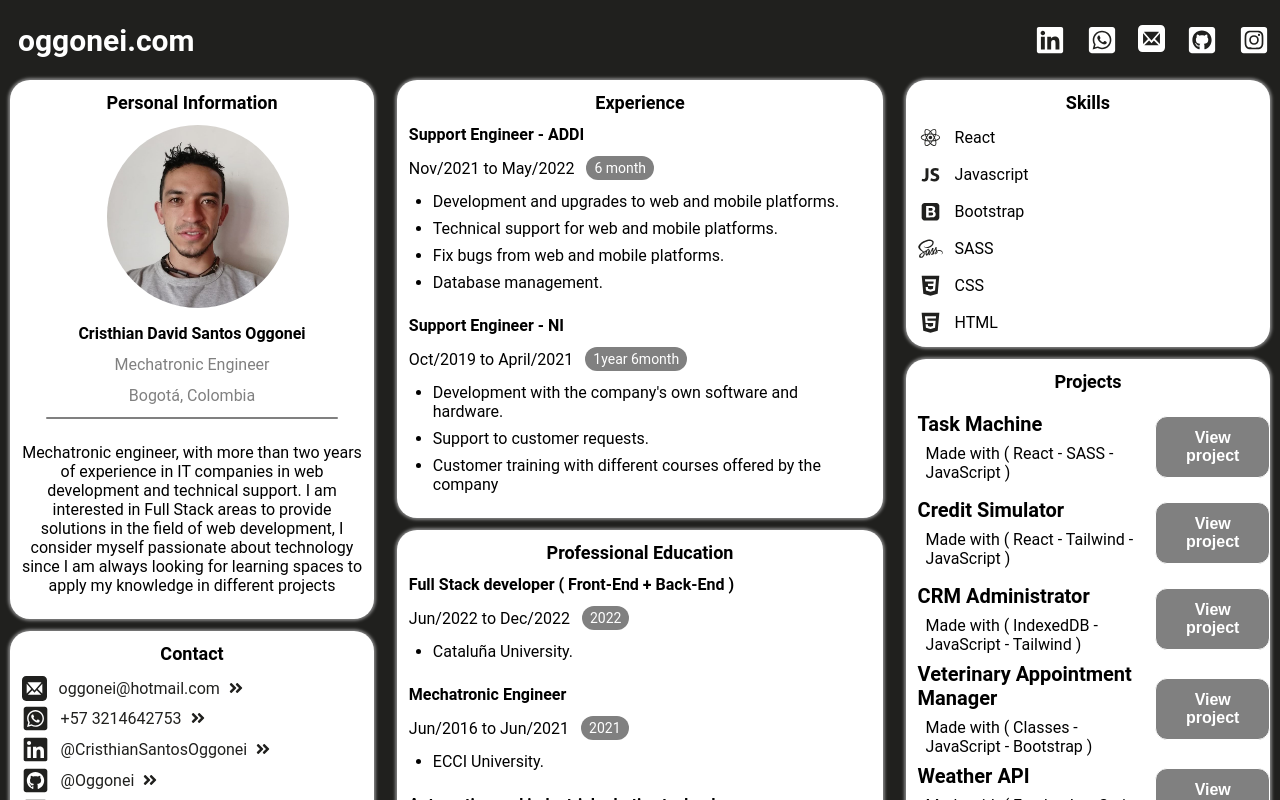
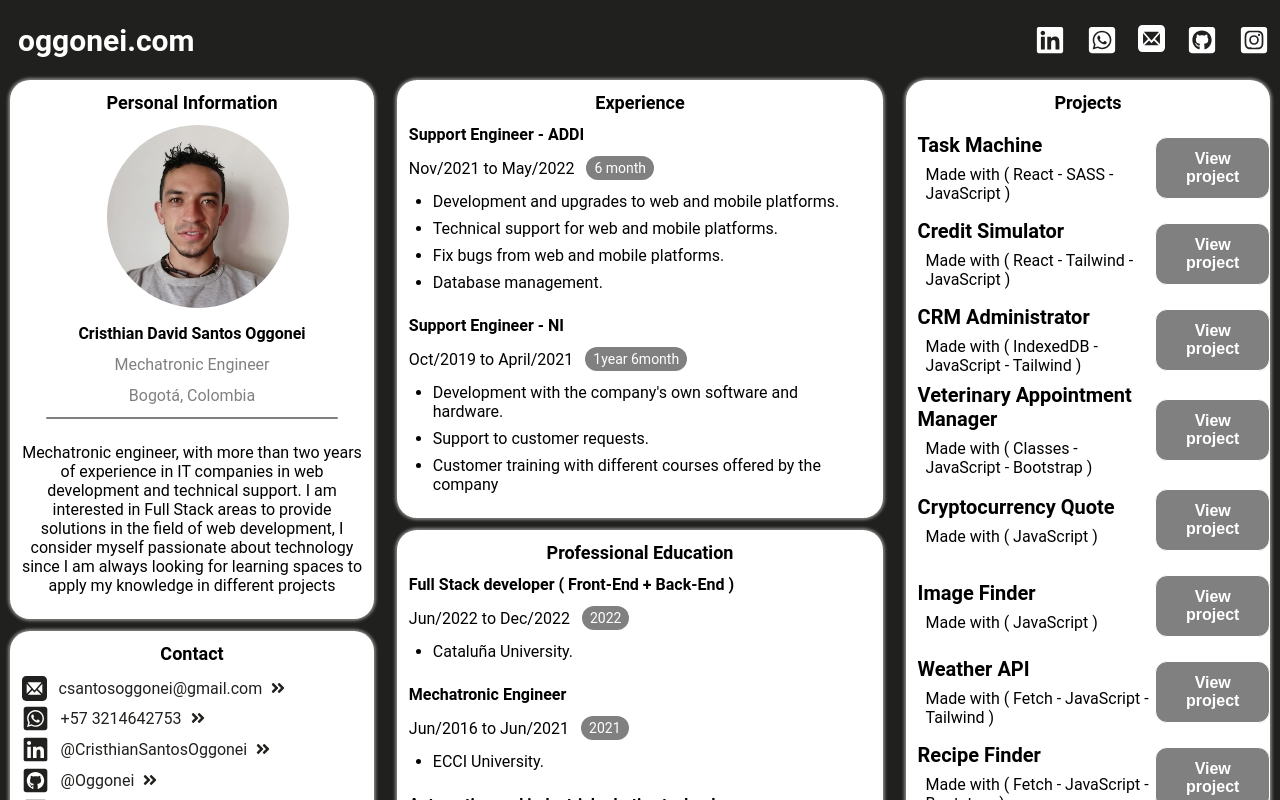
Before and after one commit to Oggonei/portfolio, a React (Create React App) app: page /profile in a window 1280 px wide. Shown: the top 800 px of the page. Built offline with nearby package versions, Linux system fonts and the light colour scheme.

Commit message:
projects added

```diff
--- a/src/components/header/Header.jsx
+++ b/src/components/header/Header.jsx
@@ -16,7 +16,7 @@ const Header = () => {
           <div className="social-icons">
             <a href="https://www.linkedin.com/in/cristhiansantosoggonei/" target="_blanck"><FaLinkedin/></a>
             <a href="https://wa.me/573214642753" target="_blanck"><FaWhatsappSquare/></a>
-            <a href="mailto:oggonei@hotmail.com" target="_blanck"><ImMail style={{fontSize: '27px'}}/></a>
+            <a href="mailto:csantosoggonei@gmail.com" target="_blanck"><ImMail style={{fontSize: '27px'}}/></a>
             <a href="https://github.com/Oggonei" target="_blanck"><FaGithubSquare/></a>
             <a href="https://www.instagram.com/oggonei" target="_blanck"><FaInstagramSquare/></a>
           </div>
--- a/src/screens/profile/Profile.jsx
+++ b/src/screens/profile/Profile.jsx
@@ -43,12 +43,23 @@ const ProfileScreen = () => {
 
         <Box title='Contact'>
           <div className="inlineInformation">
-            <InlineInformation logo={<ImMail style={{fontSize: '25px'}}/>} information='oggonei@hotmail.com' url='mailto:oggonei@hotmail.com'/>
+            <InlineInformation logo={<ImMail style={{fontSize: '25px'}}/>} information='csantosoggonei@gmail.com' url='mailto:csantosoggonei@gmail.com'/>
             <InlineInformation logo={<FaWhatsappSquare style={{fontSize: '27px'}}/>} information='+57 3214642753' url='https://wa.me/573214642753'/>
             <InlineInformation logo={<FaLinkedin style={{fontSize: '27px'}}/>} information='@CristhianSantosOggonei' url='https://www.linkedin.com/in/cristhiansantosoggonei/'/>
             <InlineInformation logo={<FaGithubSquare style={{fontSize: '27px'}}/>} information='@Oggonei' url='https://github.com/Oggonei'/>
             <InlineInformation logo={<FaInstagramSquare style={{fontSize: '27px'}}/>} information='@oggonei' url='https://www.instagram.com/oggonei'/>
           </div>
+        </Box>
+
+        <Box title='Skills'>
+            <div className="skills-container">
+              <InlineInformation logo={<DiReact style={{fontSize: '25px'}}/>} information='React'/>
+              <InlineInformation logo={<DiJavascript1 style={{fontSize: '25px'}}/>} information='Javascript'/>
+              <InlineInformation logo={<DiBootstrap style={{fontSize: '25px'}}/>} information='Bootstrap'/>
+              <InlineInformation logo={<DiSass style={{fontSize: '25px'}}/>} information='SASS'/>
+              <InlineInformation logo={<DiCss3 style={{fontSize: '25px'}}/>} information='CSS'/>
+              <InlineInformation logo={<DiHtml5 style={{fontSize: '25px'}}/>} information='HTML'/>
+            </div>
         </Box>
       </div>
 
@@ -128,17 +139,6 @@ const ProfileScreen = () => {
       </div>
 
       <div className="box-container_3">
-        <Box title='Skills'>
-            <div className="skills-container">
-              <InlineInformation logo={<DiReact style={{fontSize: '25px'}}/>} information='React'/>
-              <InlineInformation logo={<DiJavascript1 style={{fontSize: '25px'}}/>} information='Javascript'/>
-              <InlineInformation logo={<DiBootstrap style={{fontSize: '25px'}}/>} information='Bootstrap'/>
-              <InlineInformation logo={<DiSass style={{fontSize: '25px'}}/>} information='SASS'/>
-              <InlineInformation logo={<DiCss3 style={{fontSize: '25px'}}/>} information='CSS'/>
-              <InlineInformation logo={<DiHtml5 style={{fontSize: '25px'}}/>} information='HTML'/>
-            </div>
-        </Box>
-
         <Box title='Projects'>
           <div className="projects-container">
             <div className="projects-container_projects">
@@ -181,6 +181,28 @@ const ProfileScreen = () => {
               </div>
               <div className="projects-container_projects-button">
                 <a href='https://administradorcitasvet.netlify.app/' target='_blank' rel='noreferrer'>
+                  <button>View project</button>
+                </a>
+              </div>
+            </div>
+            <div className="projects-container_projects">
+              <div className="projects-container_projects-information">
+                <span>Cryptocurrency Quote</span>
+                <p>Made with ( JavaScript )</p>
+              </div>
+              <div className="projects-container_projects-button">
+                <a href='https://global-cryptocurrency-quote.netlify.app/' target='_blank' rel='noreferrer'>
+                  <button>View project</button>
+                </a>
+              </div>
+            </div>
+            <div className="projects-container_projects">
+              <div className="projects-container_projects-information">
+                <span>Image Finder</span>
+                <p>Made with ( JavaScript )</p>
+              </div>
+              <div className="projects-container_projects-button">
+                <a href='https://image-finder-px.netlify.app/' target='_blank' rel='noreferrer'>
                   <button>View project</button>
                 </a>
               </div>
```
